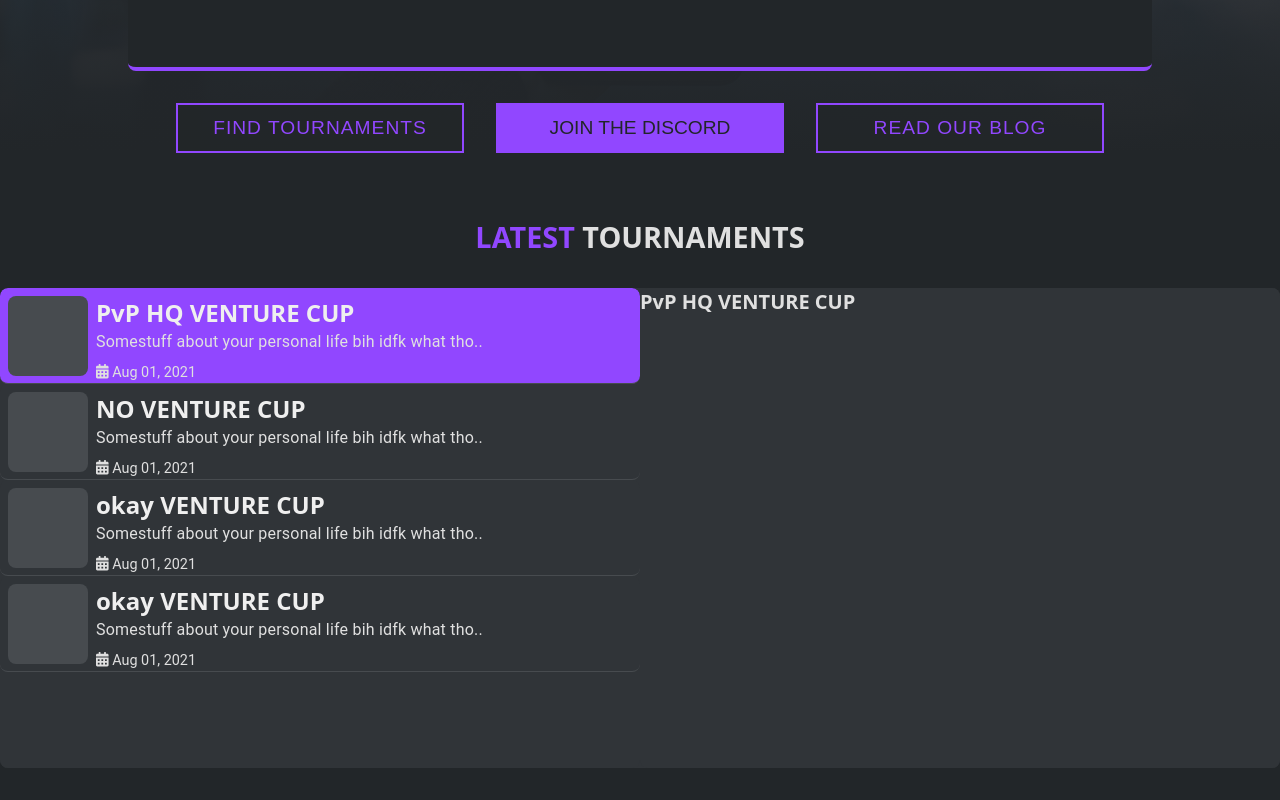
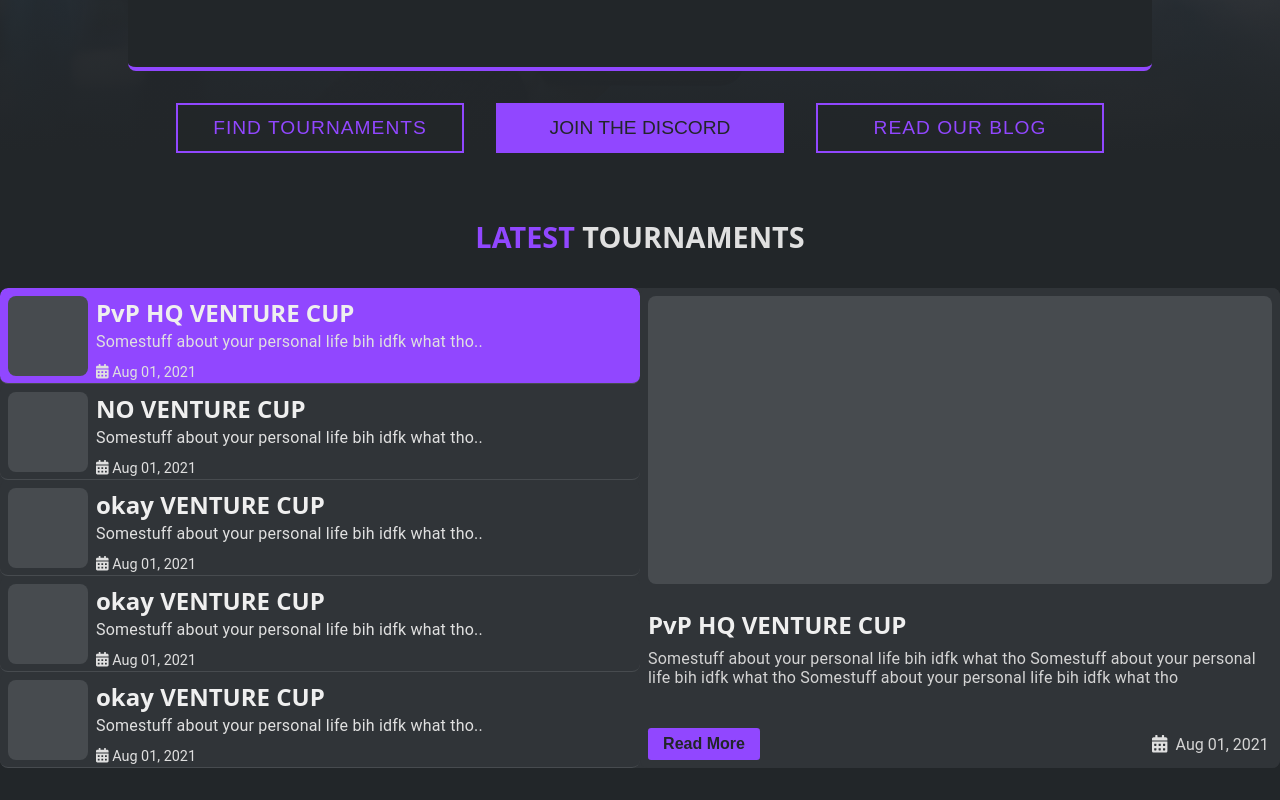
Before and after one commit to psianion/hq-next, a Next.js app: page / in a window 1280 px wide. Shown: the part 455-1255 px from the top of the page. Built offline with nearby package versions, Linux system fonts and the light colour scheme.

Commit message:
LatestTourney 10/10

```diff
--- a/src/assets/data/LatestTournamentData.js
+++ b/src/assets/data/LatestTournamentData.js
@@ -35,4 +35,13 @@ module.exports = [
     snippet: "Somestuff about your personal life bih idfk what tho..",
     desc: "Somestuff about your personal life bih idfk what tho Somestuff about your personal life bih idfk what tho Somestuff about your personal life bih idfk what tho",
   },
+  {
+    id: 5,
+    name: "okay VENTURE CUP",
+    org: "PvP HQ",
+    time: "Aug 01, 2021",
+    link: "www.pvphq.in",
+    snippet: "Somestuff about your personal life bih idfk what tho..",
+    desc: "Somestuff about your personal life bih idfk what tho Somestuff about your personal life bih idfk what tho Somestuff about your personal life bih idfk what tho",
+  },
 ];
--- a/src/components/Heading.js
+++ b/src/components/Heading.js
@@ -19,6 +19,10 @@ const HeadingContainer = styled(motion.div)`
   display: flex;
   align-items: center;
   justify-content: center;
+  @media (max-width: 768px) {
+    margin-top: 3rem;
+    margin-bottom: 1rem;
+  }
 `;
 
 const Head = styled(motion.h1)`
--- a/src/components/Home/LatestTournaments.js
+++ b/src/components/Home/LatestTournaments.js
@@ -26,19 +26,34 @@ function LatestTournaments({ theme }) {
                 setIsActive(i.id);
               }}
             >
-              <ImageBox></ImageBox>
-              <ContentBox>
+              <ImageBox1></ImageBox1>
+              <ContentBox1>
                 <h1>{i.name}</h1>
                 <h5>{i.snippet}</h5>
                 <p>
                   <FontAwesomeIcon icon={faCalendarAlt} /> {i.time}
                 </p>
-              </ContentBox>
+              </ContentBox1>
             </Box>
           ))}
         </Section1>
         <Section2>
-          <h1>{active.name}</h1>
+          <ImageBox2></ImageBox2>
+          <ContentBox2>
+            <div>
+              <h1>{active.name}</h1>
+              <h5>{active.desc}</h5>
+            </div>
+            <Section2Footer>
+              <Button whileHover={{ scale: 1.05 }} whileTap={{ scale: 0.95 }}>
+                Read More
+              </Button>
+              <FlexBox>
+                <FontAwesomeIcon icon={faCalendarAlt} />
+                <p>{active.time}</p>
+              </FlexBox>
+            </Section2Footer>
+          </ContentBox2>
         </Section2>
       </TournamentsSection>
     </>
@@ -57,7 +72,9 @@ const TournamentsSection = styled(motion.div)`
 
   @media (max-width: 768px) {
     width: 95%;
-    height: 80vh;
+    flex-direction: column-reverse;
+    align-items: center;
+    height: 40rem;
   }
 `;
 
@@ -67,6 +84,11 @@ const Section1 = styled(motion.div)`
   background-color: ${({ theme }) => theme.primary1};
   height: 30rem;
   overflow-y: auto;
+
+  @media (max-width: 768px) {
+    width: 100%;
+    height: 16rem;
+  }
 `;
 
 const Box = styled(motion.div)`
@@ -85,17 +107,70 @@ const Box = styled(motion.div)`
   &:hover {
     background-color: ${({ theme }) => theme.primary2};
   }
+
+  @media (max-width: 768px) {
+    width: 98%;
+    height: 3rem;
+  }
 `;
 
-const ImageBox = styled(motion.div)`
+const FlexBox = styled(motion.div)`
+  display: flex;
+  align-items: center;
+  font-size: 1.1rem;
+
+  @media (max-width: 768px) {
+    font-size: 0.9rem;
+  }
+`;
+
+const ImageBox1 = styled(motion.div)`
   width: 5rem;
   height: 5rem;
   background-color: ${({ theme }) => theme.primary2};
   margin: 0.5rem;
   border-radius: 0.5rem;
+
+  @media (max-width: 768px) {
+    width: 2.5rem;
+    height: 2.5rem;
+    margin: 0.25rem;
+  }
 `;
 
-const ContentBox = styled(motion.div)`
+const ImageBox2 = styled(motion.div)`
+  width: 97.5%;
+  height: 18rem;
+  background-color: ${({ theme }) => theme.primary2};
+  margin: 0.5rem;
+  border-radius: 0.5rem;
+
+  @media (max-width: 768px) {
+    width: 96%;
+    height: 12rem;
+  }
+`;
+
+const Button = styled(motion.button)`
+  color: ${({ theme }) => theme.primary0};
+  background-color: ${({ theme }) => `${theme.highlight0}`};
+  width: 7rem;
+  height: 2rem;
+  font-weight: 600;
+  font-size: 1rem;
+  border: none;
+  border-radius: 0.2rem;
+  cursor: pointer;
+  transition: all 0.1s ease-in-out;
+
+  @media (max-width: 768px) {
+    width: 5rem;
+    font-size: 0.75rem;
+    height: 1.5rem;
+  }
+`;
+
+const ContentBox1 = styled(motion.div)`
   display: flex;
   flex-direction: column;
   height: 100%;
@@ -121,12 +196,93 @@ const ContentBox = styled(motion.div)`
     color: ${({ theme }) => theme.secondary1};
     margin-top: 0.8rem;
   }
+
+  @media (max-width: 768px) {
+    margin-top: 0.5rem;
+
+    h1 {
+      font-size: 1rem;
+    }
+
+    h5 {
+      font-size: 0.6rem;
+      margin-top: 0rem;
+    }
+
+    p {
+      font-size: 0.5rem;
+      margin-top: 0.1rem;
+    }
+  }
+`;
+
+const ContentBox2 = styled(motion.div)`
+  display: flex;
+  flex-direction: column;
+  justify-content: space-between;
+  height: 10rem;
+  margin-top: 1rem;
+
+  h1 {
+    font-size: 1.5rem;
+    color: ${({ theme }) => `${theme.secondary0}`};
+    margin: 0.5rem;
+  }
+
+  h5 {
+    font-size: 1rem;
+    font-family: "Roboto", sans-serif;
+    font-weight: 400;
+    letter-spacing: 0.2px;
+    margin: 0 0.5rem 0.5rem 0.5rem;
+    color: ${({ theme }) => theme.secondary2};
+  }
+
+  p {
+    font-size: 1rem;
+    font-family: "Roboto", sans-serif;
+    color: ${({ theme }) => theme.secondary2};
+    margin-left: 0.5rem;
+  }
+
+  @media (max-width: 768px) {
+    margin-top: 0.5rem;
+
+    h1 {
+      font-size: 1.2rem;
+    }
+
+    h5 {
+      font-size: 0.8rem;
+      margin-top: 0rem;
+    }
+
+    p {
+      font-size: 0.8rem;
+      margin-left: 0.3rem;
+      margin-top: 0.1rem;
+    }
+  }
+`;
+
+const Section2Footer = styled(motion.div)`
+  display: flex;
+  flex-direction: row;
+  align-items: center;
+  justify-content: space-between;
+  width: 97%;
+  margin: 0 0 0 0.5rem;
 `;
 
 const Section2 = styled(motion.div)`
   border-radius: 0.5rem;
   width: 50%;
   background-color: ${({ theme }) => theme.primary1};
+
+  @media (max-width: 768px) {
+    width: 100%;
+    height: 24rem;
+  }
 `;
 
 export default LatestTournaments;
--- a/src/config/ThemeConfig.js
+++ b/src/config/ThemeConfig.js
@@ -33,7 +33,7 @@ export const GlobalStyles = createGlobalStyle`
   }
 
   ::-webkit-scrollbar {
-  width: 10px;
+  width: 5px;
   }
 
   ::-webkit-scrollbar-track {
```
